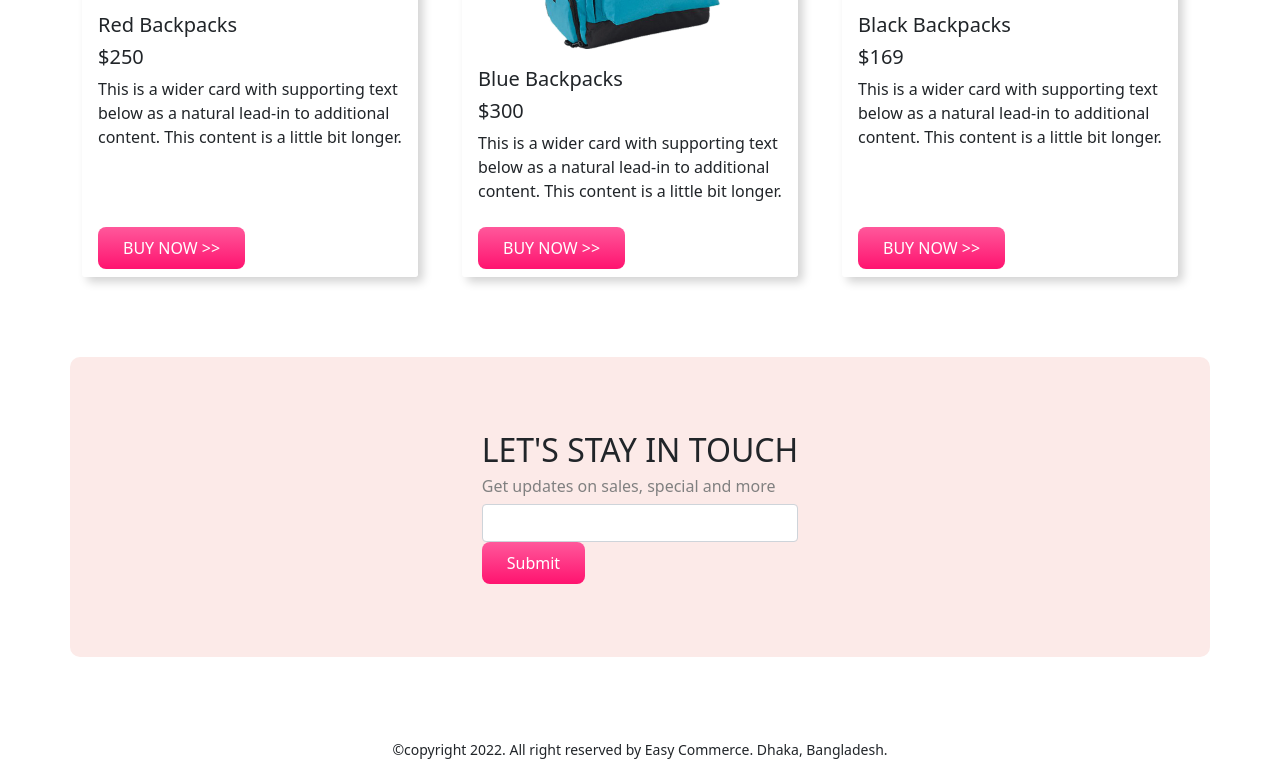
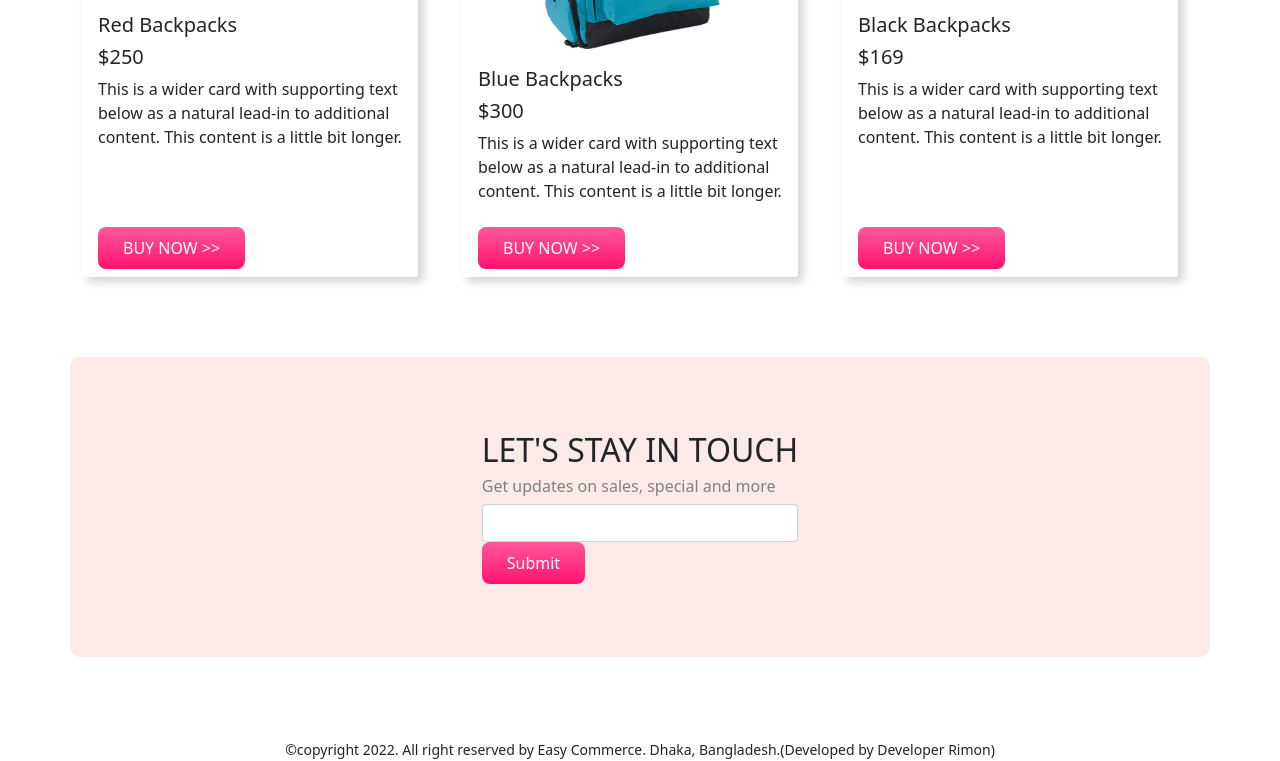
Before and after one commit to Developer-Rimon/Easy-Commerce, a plain HTML site: page index.html in a window 1280 px wide. Shown: the part 1779-2540 px from the top of the page. Drawn offline with nearby package versions, Linux system fonts and the light colour scheme.

Commit message:
developer name

```diff
--- a/index.html
+++ b/index.html
@@ -274,7 +274,10 @@
       </div>
 
       <footer>
-         <small>©copyright 2022. All right reserved by Easy Commerce. Dhaka, Bangladesh. </small>
+         <small
+            >©copyright 2022. All right reserved by Easy Commerce. Dhaka, Bangladesh.(Developed by
+            Developer Rimon)
+         </small>
       </footer>
 
       <script
```
